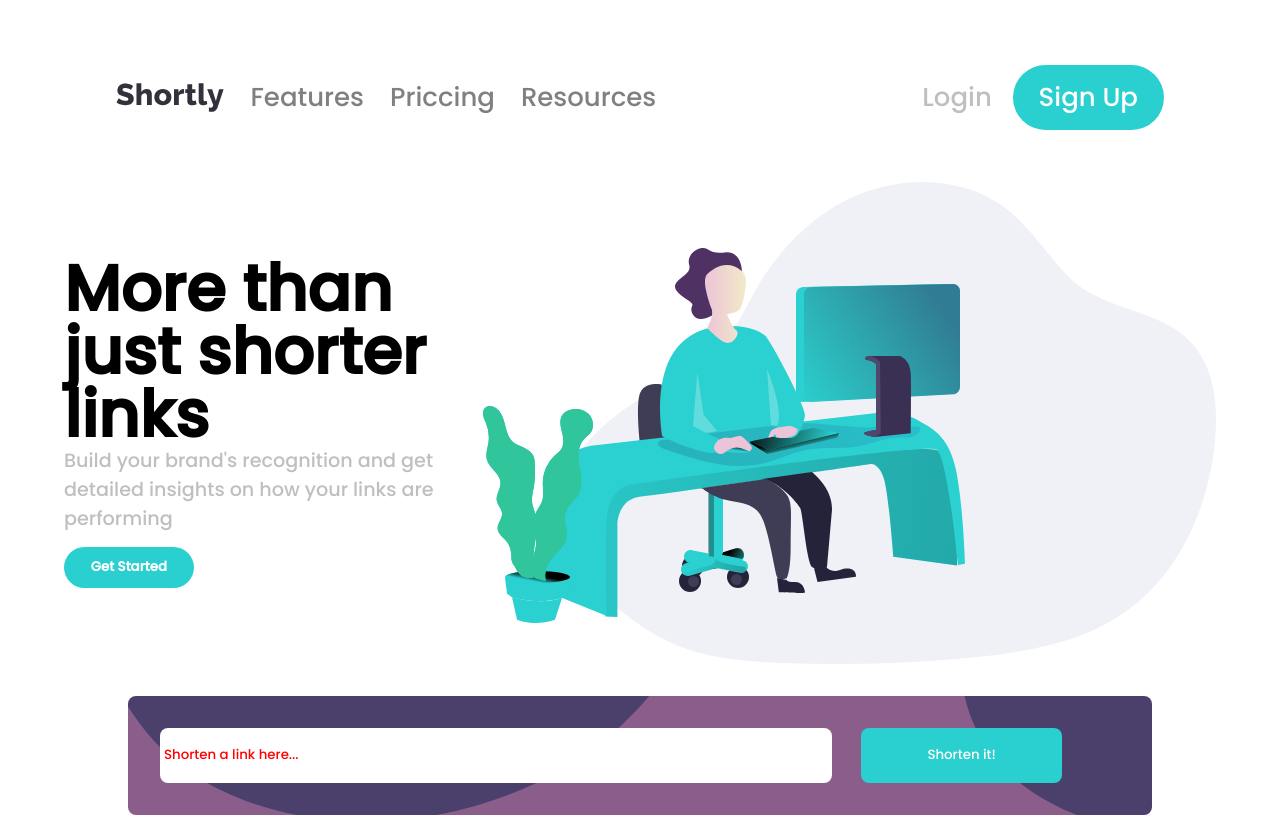
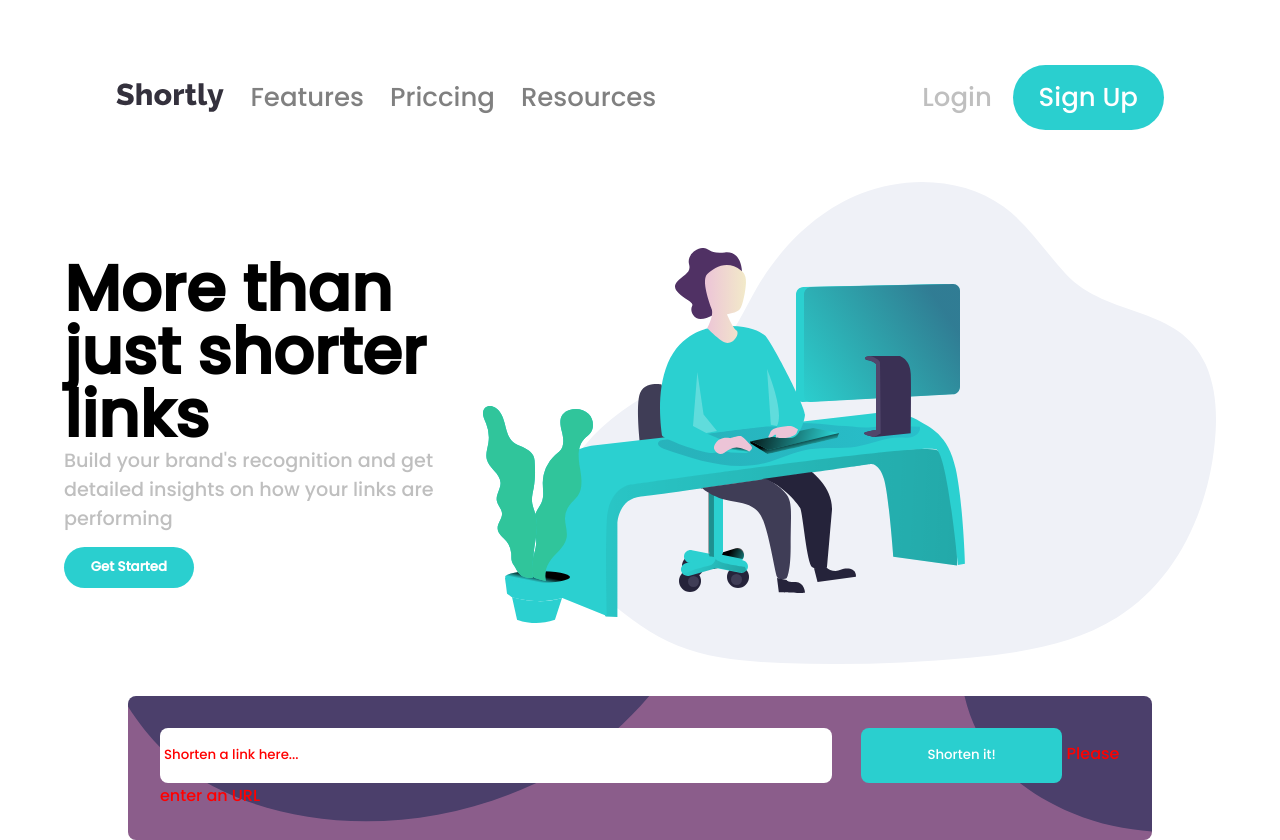
Before and after one commit to Blazrr/shortenUrl, a React (Create React App) app: page / in a window 1280 px wide. Before the commit the page ends 815 px from the top, so only its background shows below. Built offline with nearby package versions, Linux system fonts and the light colour scheme.

Commit message:
Add SPAN and COLOR

```diff
--- a/src/Components/Box.js
+++ b/src/Components/Box.js
@@ -13,6 +13,10 @@ export default function Box(props) {
 
 
 
+
+
+
+
   return (
     <div className='Box' >
       <button className='cross' onClick={props.handleDelete}><ImCross/></button>
@@ -21,9 +25,8 @@ export default function Box(props) {
         <div className='right-side'>
         <h2 >{props.shortLink} </h2>
         <CopyToClipboard text={props.shortLink} onCopy={()  => setCopied(true)}>
-          <button >{copied ? 'Copied' : 'Copy'}</button>
+          <button  className={ copied ? 'isClicked' : '' }  onClick={props.handleAddClass} >{copied ? 'Copied' : 'Copy'} </button>
         </CopyToClipboard>
-
         </div>
     </div>
   )
--- a/src/Components/Textinput.js
+++ b/src/Components/Textinput.js
@@ -7,26 +7,45 @@ import Box from './Box'
 function Textinput() {
   const [message, setMessage] = useState('')
   const [data, updateData] = useState([]); //tableau contenant les urls
+  const [addClass, setAddClass] = useState(true)
+
+
+
+
+
+
 
   const handleChange = event => {
     setMessage(event.target.value);
+    if (event.target.value.trim().length !== 0) {
+      console.log('input value is NOT empty');
+      setAddClass(false)
+    } else {
+      console.log('input value is empty');
+      setAddClass(true)
+
+    }
   };
 
   const handleClick = async () => {
     const res = await axios.get(`https://api.shrtco.de/v2/shorten?url=${message}`)
     console.log(res.data.result.short_link)
     updateData(arr => [...arr, res]);
+    setMessage('')
   }
 
   const deleteData = (evt, idx) => {
     updateData(data.filter((image) => image.idx !== idx));
   };
 
+
+
   return (
     <>
       <div className='shorten-box'>
         <input placeholder='Shorten a link here...' onChange={handleChange} value={message} className='text-input' />
-        <button onClick={handleClick} className='text-button'>Shorten it!</button>
+        <button onClick={handleClick} className='text-button'>Shorten it! </button>
+        <span> {addClass ? 'Please enter an URL' : ''} </span>
       </div>
 
     {data.map((mess, idx) => {
--- a/src/Components/styles/Box.css
+++ b/src/Components/styles/Box.css
@@ -7,6 +7,9 @@
   display: flex;
   flex-direction: row;
   position: relative;
+}
+.Box .isClicked {
+  background-color: purple !important;
 }
 .Box .cross {
   position: absolute;
--- a/src/Components/styles/Box.scss
+++ b/src/Components/styles/Box.scss
@@ -7,6 +7,10 @@
     display: flex;
     flex-direction: row;
     position: relative;
+    .isClicked{
+        background-color: purple !important;
+    }
+
     .cross{
         position: absolute;
         top: 2em;
--- a/src/Components/styles/Textinput.css
+++ b/src/Components/styles/Textinput.css
@@ -5,6 +5,10 @@
   margin: 2em auto 0 auto;
   border-radius: 8px;
   background-image: url("../../images/bg-boost-desktop.svg");
+}
+.shorten-box span {
+  color: red;
+  margin-top: 1em;
 }
 .shorten-box .text-input {
   width: 70%;
--- a/src/Components/styles/Textinput.scss
+++ b/src/Components/styles/Textinput.scss
@@ -5,6 +5,10 @@
     margin: 2em auto 0 auto;
     border-radius: 8px;
     background-image: url("../../images/bg-boost-desktop.svg");
+    span{
+      color: red;
+      margin-top: 1em;
+    }
     .text-input{
         width: 70%;
         padding: 1.3em .3em;
```
Also changed, not shown: 2 other files (tests, documents, lock files or other folders).
